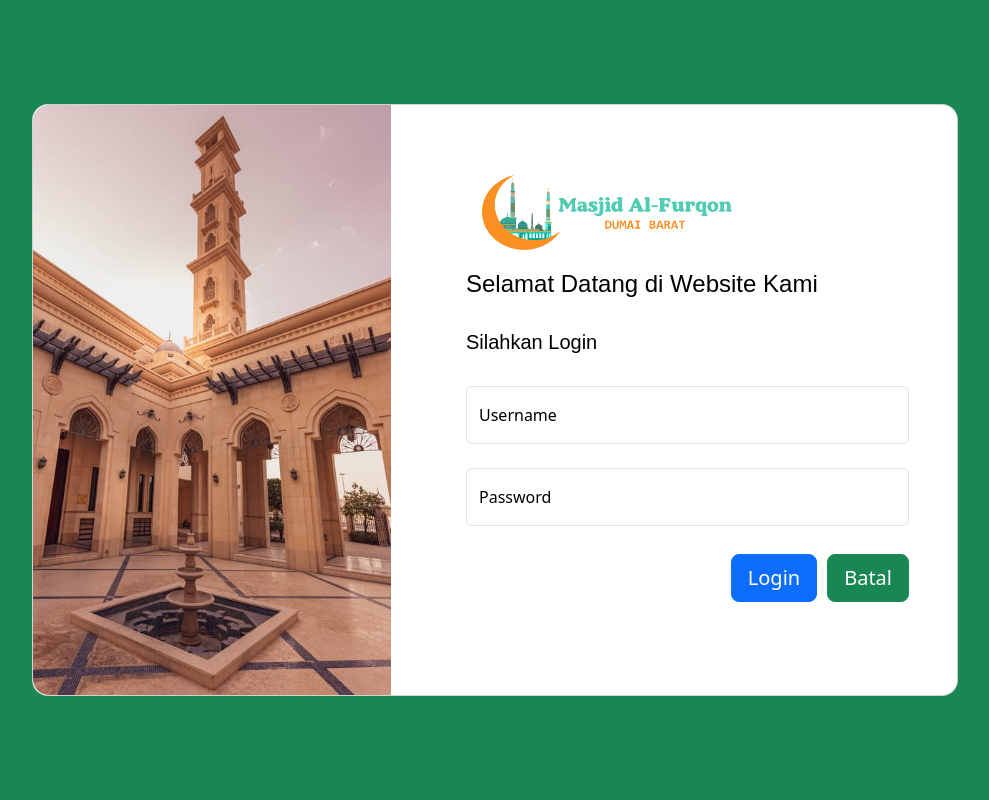
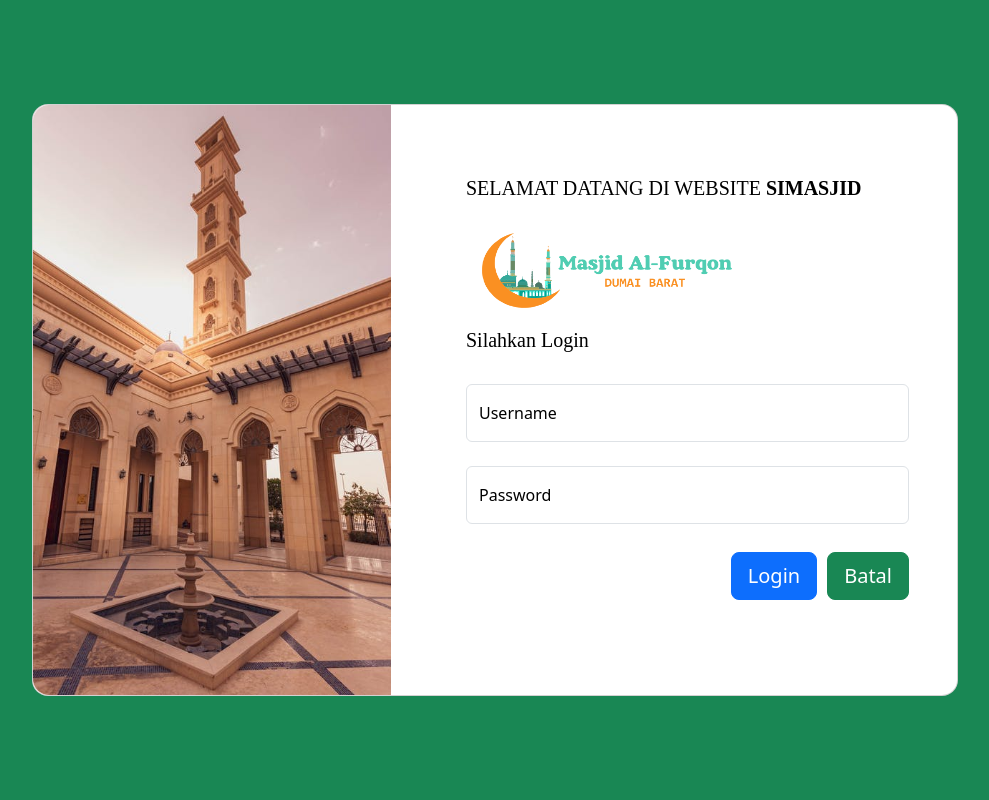
Before and after one commit to AdriskaEstiawan/Projek_PengelolanDataMasjid, a PHP site: page /index.php in a window 1280 px wide. Shown: the whole page, without its empty margins (145-1134 px from the left). Run offline with PHP 8.4, Linux system fonts and the light colour scheme; some libraries are stand-ins or nearby versions.

Commit message:
Merubah posisi dan jenis font

```diff
--- a/index.php
+++ b/index.php
@@ -26,14 +26,14 @@
             <div class="col-md-6 col-lg-7 d-flex align-items-center">
               <div class="card-body p-4 p-lg-5 text-black">
                 <form action="" method="POST">
+                <h5 class="fw-normal mb-3 pb-3" style="font-family: Serif, sans-serif;">SELAMAT DATANG DI WEBSITE <b>SIMASJID</b></h5>
                   <div class="d-flex align-items-center mb-3 pb-1">
                     <i class="fas fa-cubes fa-2x me-3" style="color: #ff6219;"></i>
                     <a class="navbar-brand" href="index.php">
                       <img src="img/sosial/logo.png" width="250" height="75" class="d-inline-block align-text-top">
                     </a>
                   </div>
-                  <h4 class="fw-normal mb-3 pb-3" style="font-family: Ramaraja, sans-serif;">Selamat Datang di Website Kami</h4>
-                  <h5 class="fw-normal mb-3 pb-3" style="font-family: Ramaraja, sans-serif;">Silahkan Login</h5>
+                  <h5 class="fw-normal mb-3 pb-3" style="font-family: Times New Roman, sans-serif; ">Silahkan Login</h5>
                   <div class="form-outline mb-4">
                     <div class="form-floating">
                       <input id="username" type="text" class="form-control" name="user" placeholder="" required>
```
